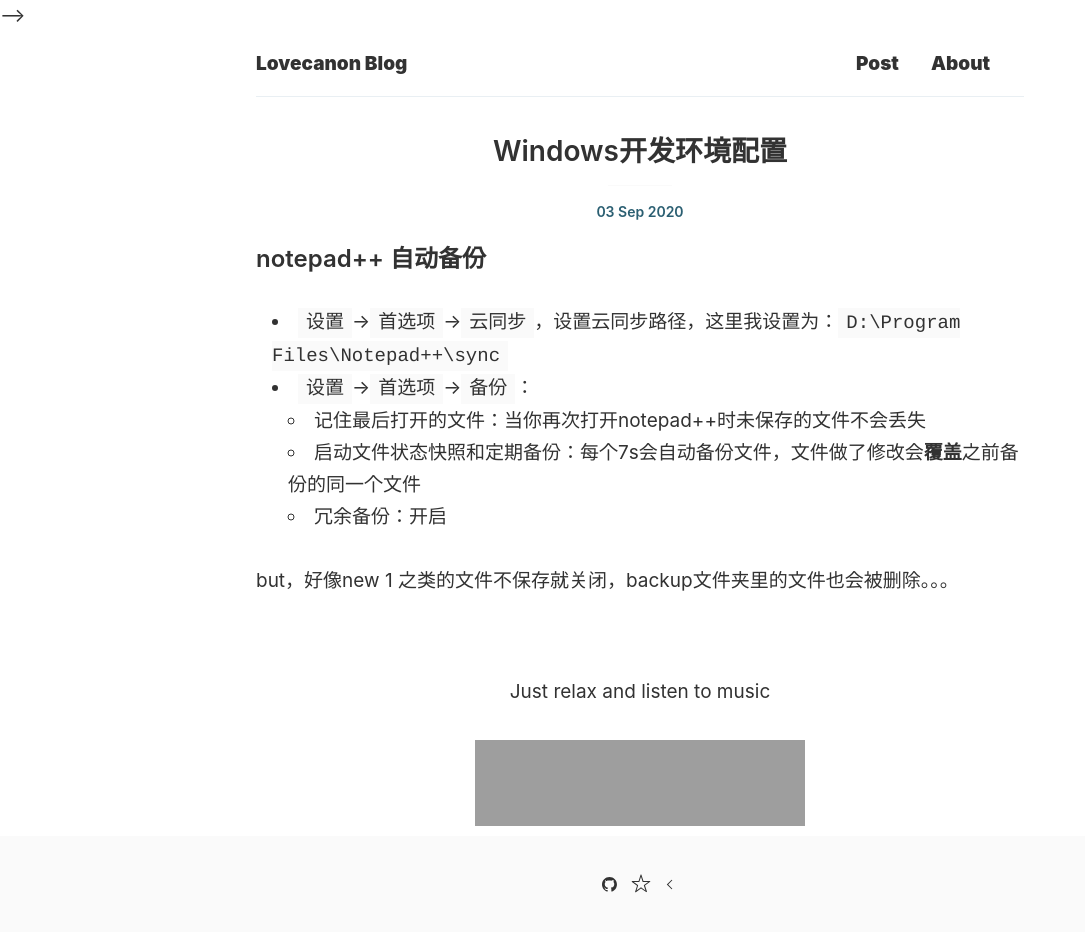
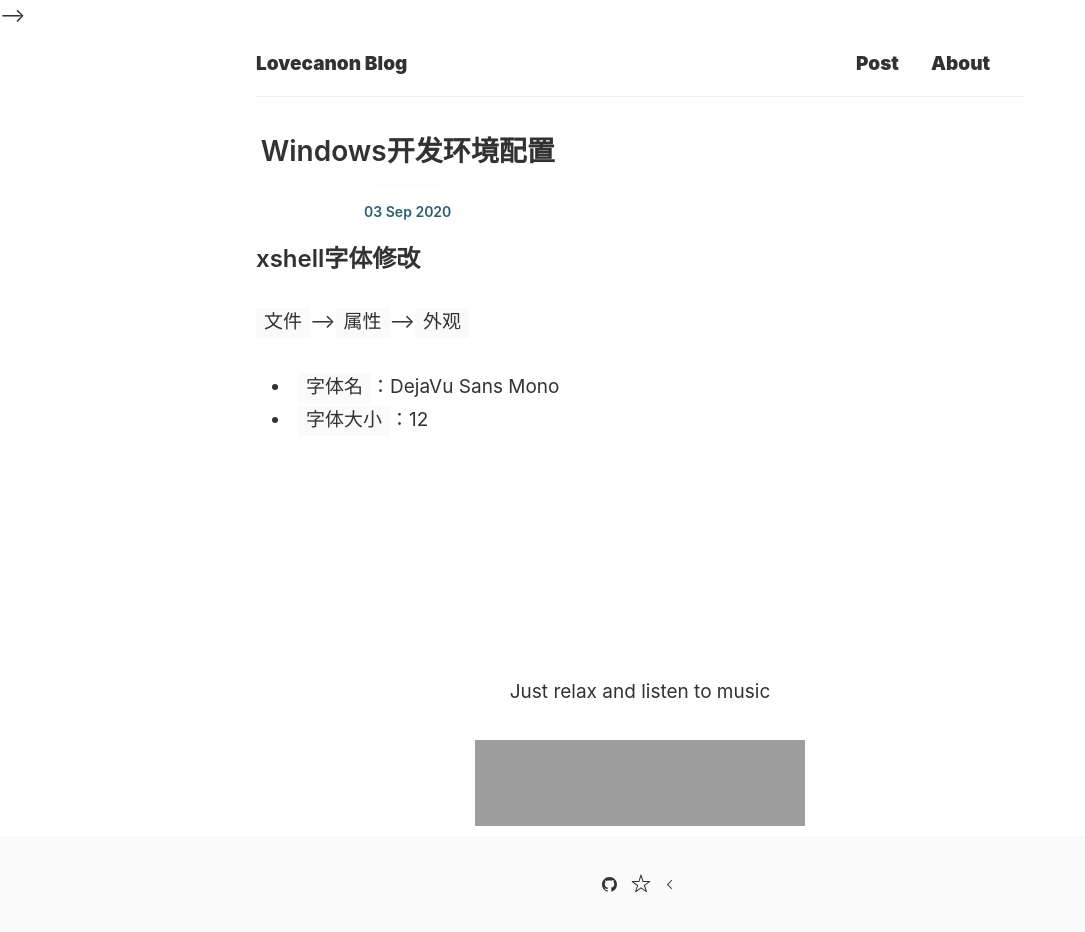
Before and after one commit to Lovecanon/lovecanon.github.io, a Jekyll site: the page built from _posts/2020-9-3-Windows开发环境配置.md, in a window 1280 px wide. Shown: the whole page, without its empty margins (0-1085 px from the left). Built offline with Jekyll 4.4.1, drawn with Linux system fonts in a browser that asks for light colours; our own code applies the rules of GitHub Pages for plain Markdown files; grey boxes are pictures that could not be loaded.

Commit message:
Update 2020-9-3-Windows开发环境配置.md

```diff
--- a/_posts/2020-9-3-Windows开发环境配置.md
+++ b/_posts/2020-9-3-Windows开发环境配置.md
@@ -1,11 +1,5 @@
 
-
-### notepad++ 自动备份
-
-* `设置`->`首选项`->`云同步`，设置云同步路径，这里我设置为：`D:\Program Files\Notepad++\sync`
-* `设置`->`首选项`->`备份`：
-    * 记住最后打开的文件：当你再次打开notepad++时未保存的文件不会丢失
-    * 启动文件状态快照和定期备份：每个7s会自动备份文件，文件做了修改会**覆盖**之前备份的同一个文件
-    * 冗余备份：开启
-
-but，好像new 1 之类的文件不保存就关闭，backup文件夹里的文件也会被删除。。。
+### xshell字体修改
+`文件`-->`属性`-->`外观`
+* `字体名`：DejaVu Sans Mono
+* `字体大小`：12
```
